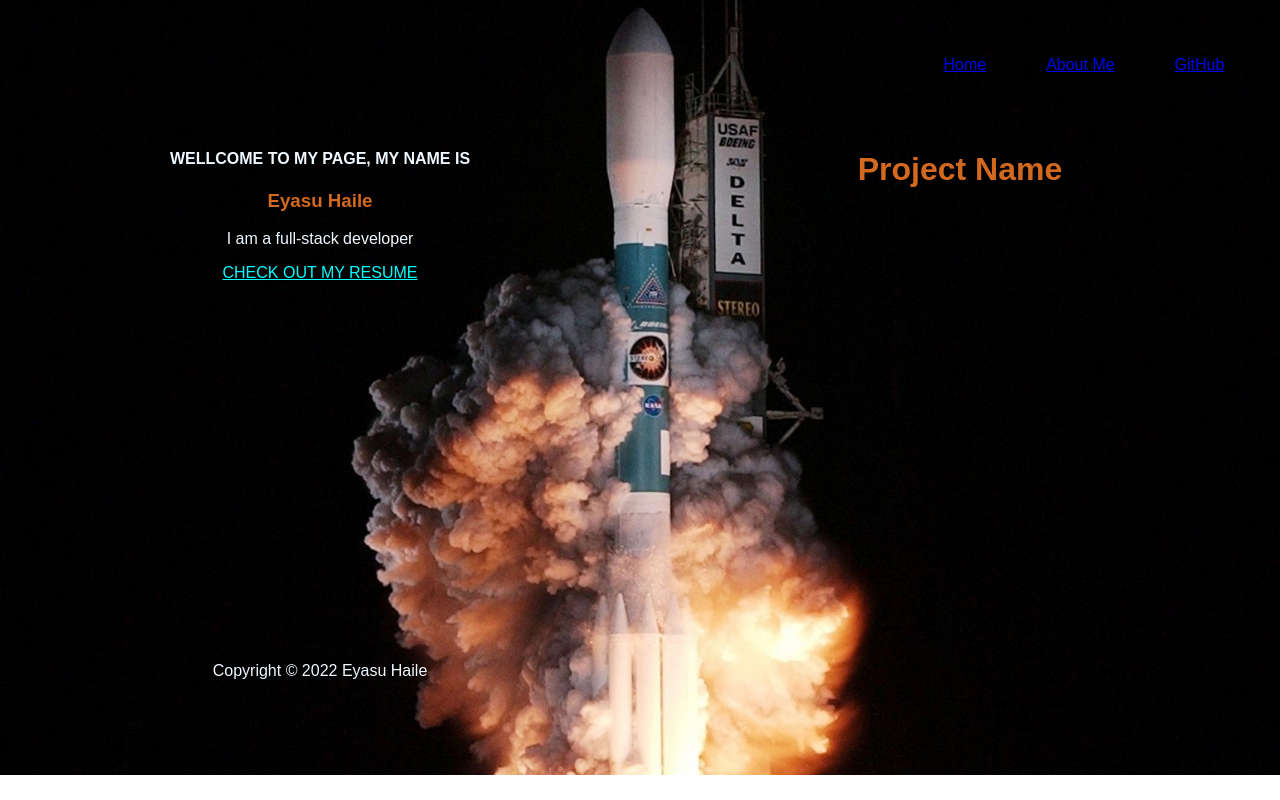
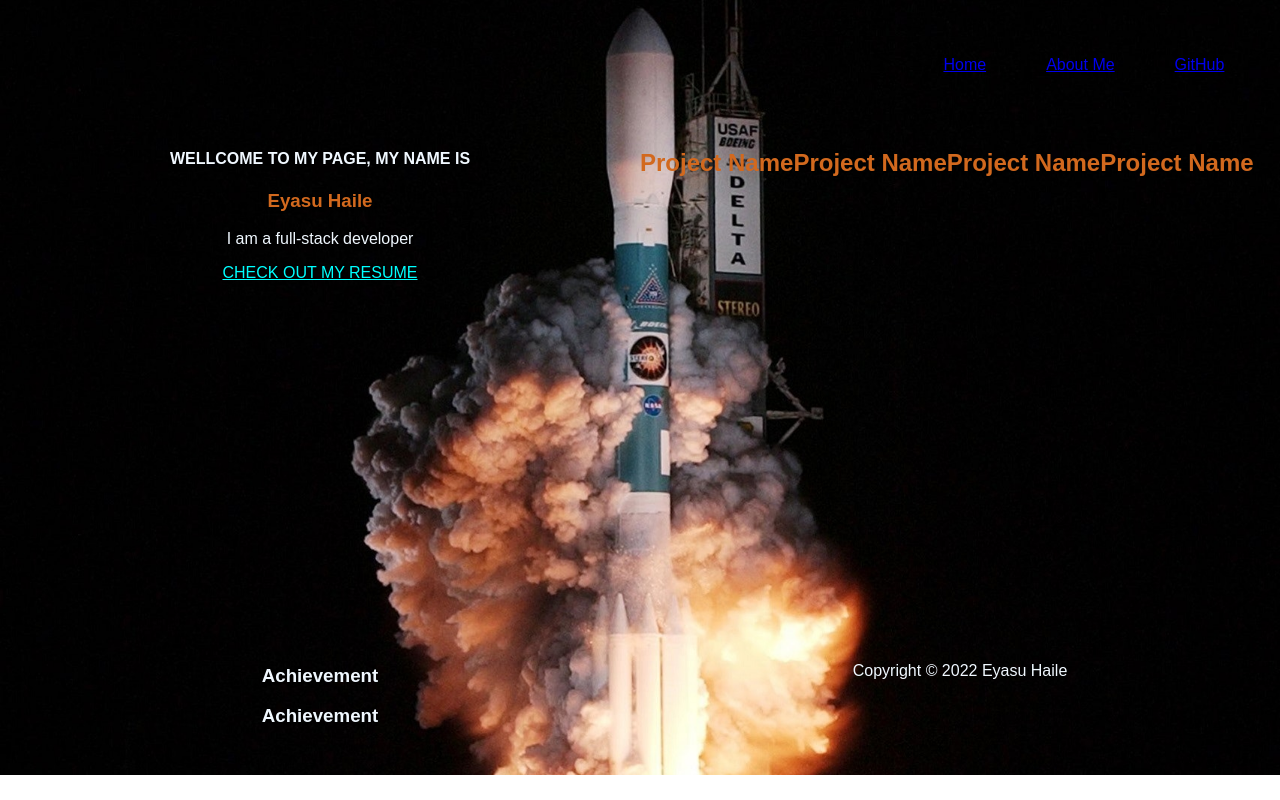
Before and after one commit to eyasuh/react-profilepage, a React (Create React App) app: page / in a window 1280 px wide. Built offline with nearby package versions, Linux system fonts and the light colour scheme.

Commit message:
Achievement / Achievement component added

```diff
--- a/src/App.js
+++ b/src/App.js
@@ -4,6 +4,7 @@ import Header from './Components/Header/Header.js';
 import Footer from "./Components/Footer/Footer";
 import Intro from "./Components/Introduction/Intro";
 import Projects from "./Components/Projects/Projects";
+import Achievements from "./Components/Achievements/Achievements";
 
 function App() {
     return (
@@ -11,7 +12,7 @@ function App() {
             <Header className="App-header"/>
             <Intro />
             <Projects />
-            {/*<Achievements />*/}
+            <Achievements />
             {/*<Contacts />*/}
             <Footer />
         </div>
--- /dev/null
+++ b/src/Components/Achievement/Achievement.js
@@ -0,0 +1,11 @@
+import './Achievement.css';
+
+function Achievement() {
+    return (
+        <>
+            <h3>Achievement</h3>
+        </>
+    );
+}
+
+export default Achievement;
--- /dev/null
+++ b/src/Components/Achievements/Achievements.js
@@ -0,0 +1,15 @@
+import './Achievements.css';
+import Achievement from '../Achievement/Achievement.js';
+
+function Achievements() {
+    return (
+        <>
+            <section>
+                <Achievement/>
+                <Achievement/>
+            </section>
+        </>
+    )
+}
+
+export default Achievements;
--- a/src/Components/Projects/Projects.css
+++ b/src/Components/Projects/Projects.css
@@ -0,0 +1,3 @@
+.Project {
+    display: flex;
+}
--- a/src/Components/Projects/Projects.js
+++ b/src/Components/Projects/Projects.js
@@ -1,10 +1,16 @@
 import './Projects.css';
 import Project from "../Project/Project";
+import {Fragment} from "react";
 
 function Projects() {
     return (
-        <>
-            <Project className='project-list'/>
+        < >
+            <section className='Project'>
+                <Project className='project-list'/>
+                <Project className='project-list'/>
+                <Project className='project-list'/>
+                <Project className='project-list'/>
+            </section>
         </>
     );
 }
```
Also changed, not shown: src/Components/Achievement/Achievement.css (added), src/Components/Achievements/Achievements.css (added).
